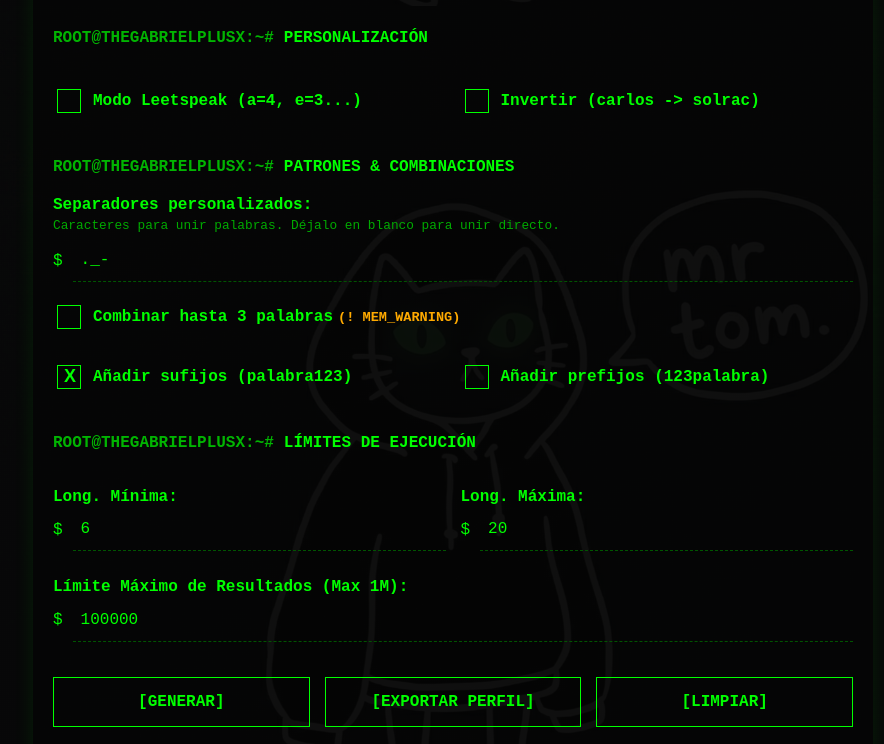
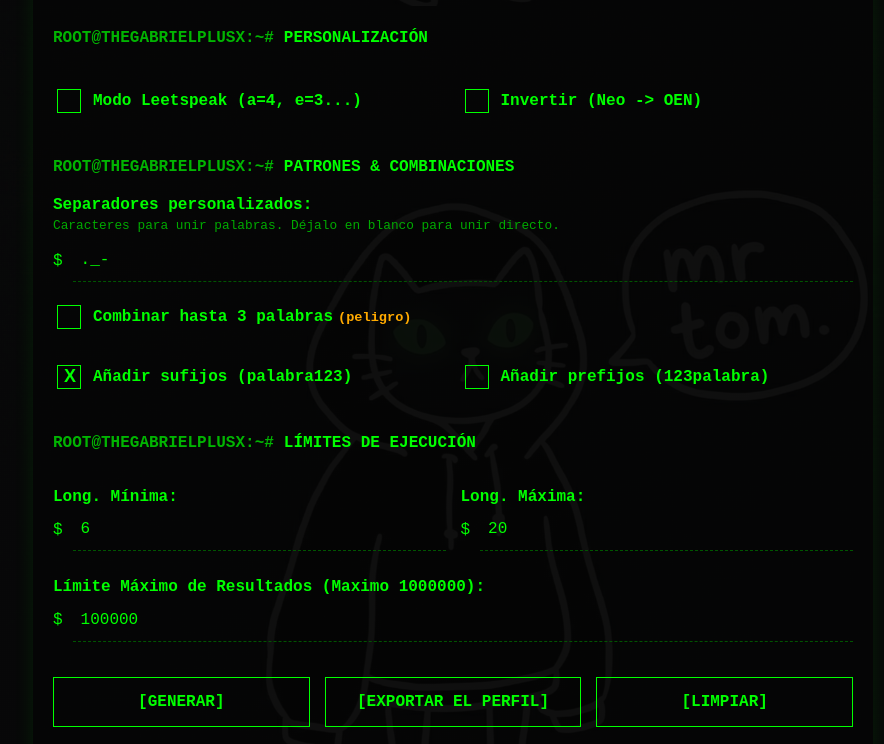
Before and after one commit to thegabrielplusx/diccionariosdegabrielplusx, a plain HTML site: page index.html in a window 1280 px wide. Shown: the part 794-1538 px from the top of the page, without its empty margins (187-1071 px from the left). Drawn offline with Linux system fonts and the light colour scheme.

Commit message:
Update button and label text for clarity

```diff
--- a/index.html
+++ b/index.html
@@ -12,7 +12,7 @@
     <div class="container">
         <div style="display: flex; justify-content: space-between; align-items: center; border-bottom: 1px dashed var(--term-green); padding-bottom: 10px; margin-bottom: 20px;">
             <h1 style="border: none; padding: 0; margin: 0;" id="t_title">[Generador de Diccionarios (Gabrielplusx)]</h1>
-            <button type="button" id="btnLang" onclick="toggleLang()" style="width: auto; margin: 0; padding: 5px 15px;">[ IDIOMA: ES ]</button>
+            <button type="button" id="btnLang" onclick="toggleLang()" style="width: auto; margin: 0; padding: 5px 15px;">[IDIOMA: ES]</button>
         </div>
 
         <form id="generatorForm">
@@ -50,7 +50,7 @@
                 </label>
                 <label class="checkbox-group">
                     <input type="checkbox" id="chkInvertir">
-                    <span id="t_c_inv">Invertir (carlos -> solrac)</span>
+                    <span id="t_c_inv">Invertir (Neo -> OEN)</span>
                 </label>
             </div>
 
@@ -61,7 +61,7 @@
 
             <label class="checkbox-group">
                 <input type="checkbox" id="chkCombinar3">
-                <span id="t_c_comb">Combinar hasta 3 palabras</span> <span class="warning">(! MEM_WARNING)</span>
+                <span id="t_c_comb">Combinar hasta 3 palabras</span> <span class="warning">(peligro)</span>
             </label>
 
             <div class="grid-2">
@@ -87,12 +87,12 @@
                 </div>
             </div>
 
-            <label for="limiteCantidad" id="t_l_lim">Límite Máximo de Resultados (Max 1M):</label>
+            <label for="limiteCantidad" id="t_l_lim">Límite Máximo de Resultados (Maximo 1000000):</label>
             <div class="input-wrapper"><input type="number" id="limiteCantidad" value="100000" min="1" max="1000000" oninput="if(this.value > 1000000) this.value = 1000000;"></div>
 
             <div class="grid-3">
                 <button type="button" id="btnGenerar" onclick="iniciarGeneracion()">[Generar]</button>
-                <button type="button" id="btnPerfil" onclick="descargarPerfil()">[Exportar Perfil]</button>
+                <button type="button" id="btnPerfil" onclick="descargarPerfil()">[Exportar el Perfil]</button>
                 <button type="button" id="btnLimpiar" onclick="limpiarCampos()">[Limpiar]</button>
             </div>
         </form>
@@ -100,8 +100,8 @@
         <textarea id="resultadoDiccionario" readonly placeholder="> Esperando ejecución..."></textarea>
 
         <div class="grid-2">
-            <button type="button" id="btnDescargar" onclick="descargarTXT()">[Descargar.txt]</button>
-            <button type="button" id="btnCopiar" onclick="copiarAlPortapapeles()">[ copiar_memoria ]</button>
+            <button type="button" id="btnDescargar" onclick="descargarTXT()">[Descargar en txt]</button>
+            <button type="button" id="btnCopiar" onclick="copiarAlPortapapeles()">[copiar memoria]</button>
         </div>
 
         <footer>
```
